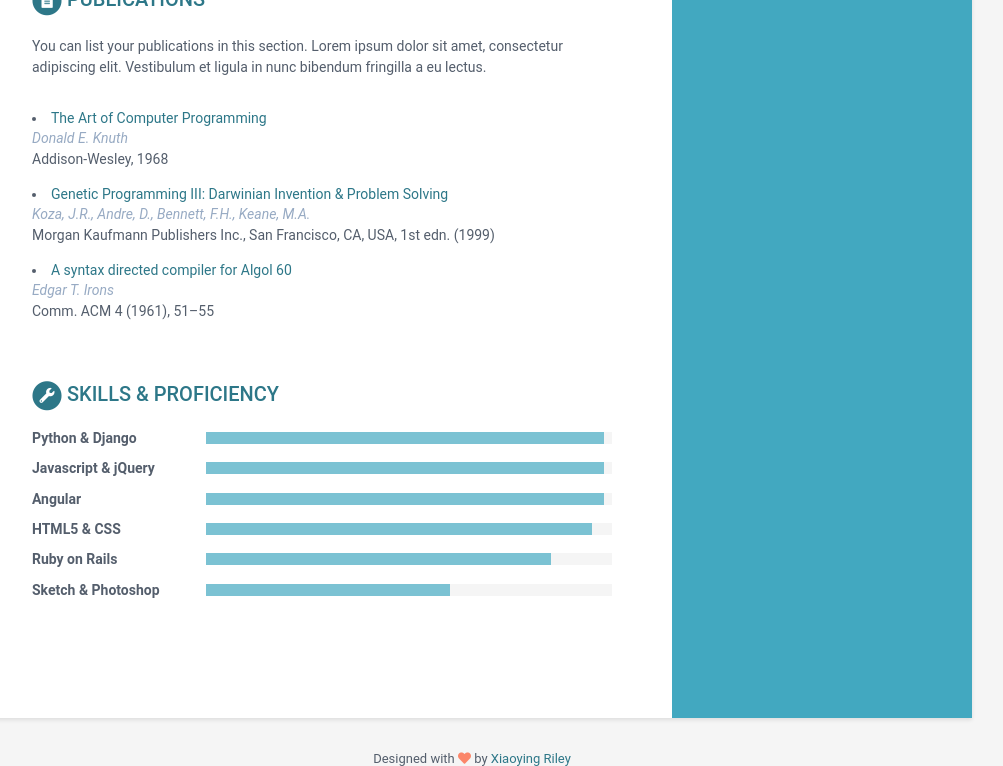
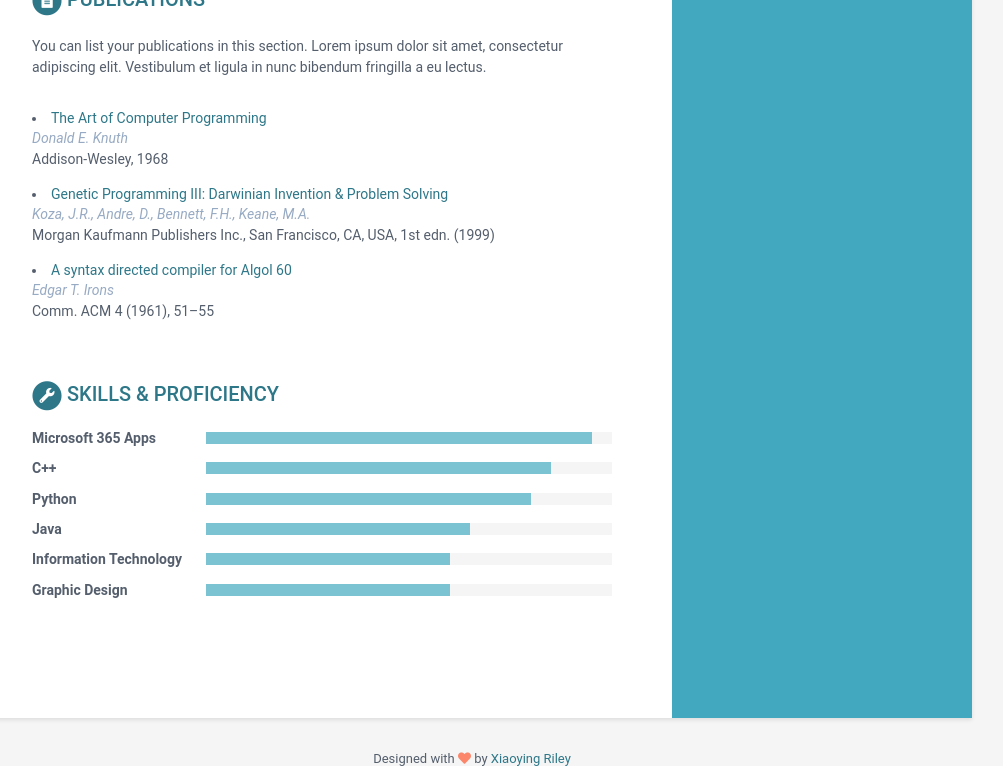
Before and after one commit to mscart-23/mscart-23.github.io, a Jekyll site: the page built from index.html, in a window 1280 px wide and 900 px high, scrolled down 2135 px, cut to the strip 0-766 px from the top of the window. Shown: the whole strip, without its empty margins (168-1171 px from the left). Built offline with Jekyll 4.4.1, drawn with Linux system fonts in a browser that asks for light colours.

Commit message:
Skills tab

```diff
--- a/_data/data.yml
+++ b/_data/data.yml
@@ -208,22 +208,22 @@ skills:
     title: Skills &amp; Proficiency
 
     toolset:
-      - name: Python & Django
-        level: 98%
-
-      - name: Javascript & jQuery
-        level: 98%
-
-      - name: Angular
-        level: 98%
-
-      - name: HTML5 & CSS
+      - name: Microsoft 365 Apps
         level: 95%
 
-      - name: Ruby on Rails
+      - name: C++
         level: 85%
 
-      - name: Sketch & Photoshop
+      - name: Python
+        level: 80%
+
+      - name: Java
+        level: 65%
+
+      - name: Information Technology
+        level: 60%
+
+      - name: Graphic Design
         level: 60%
 
 footer: >
```
